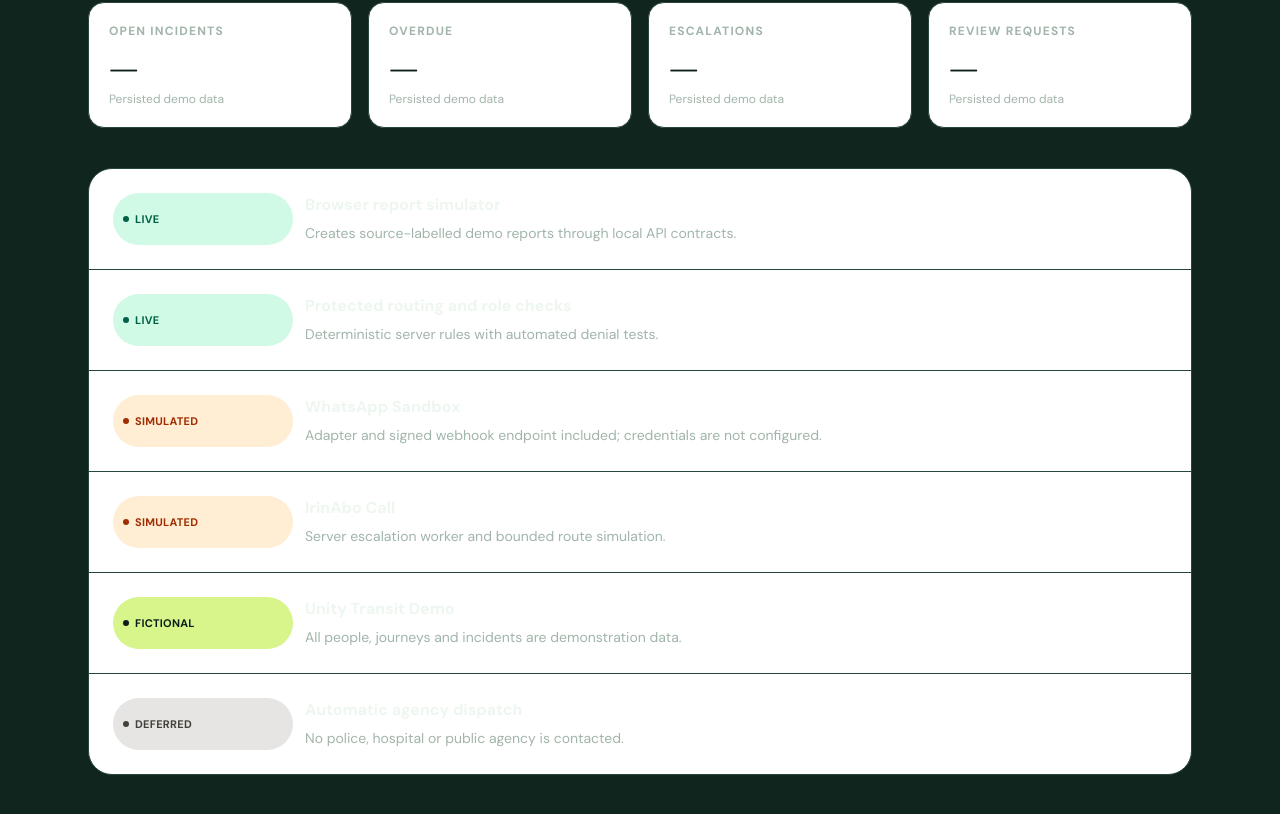
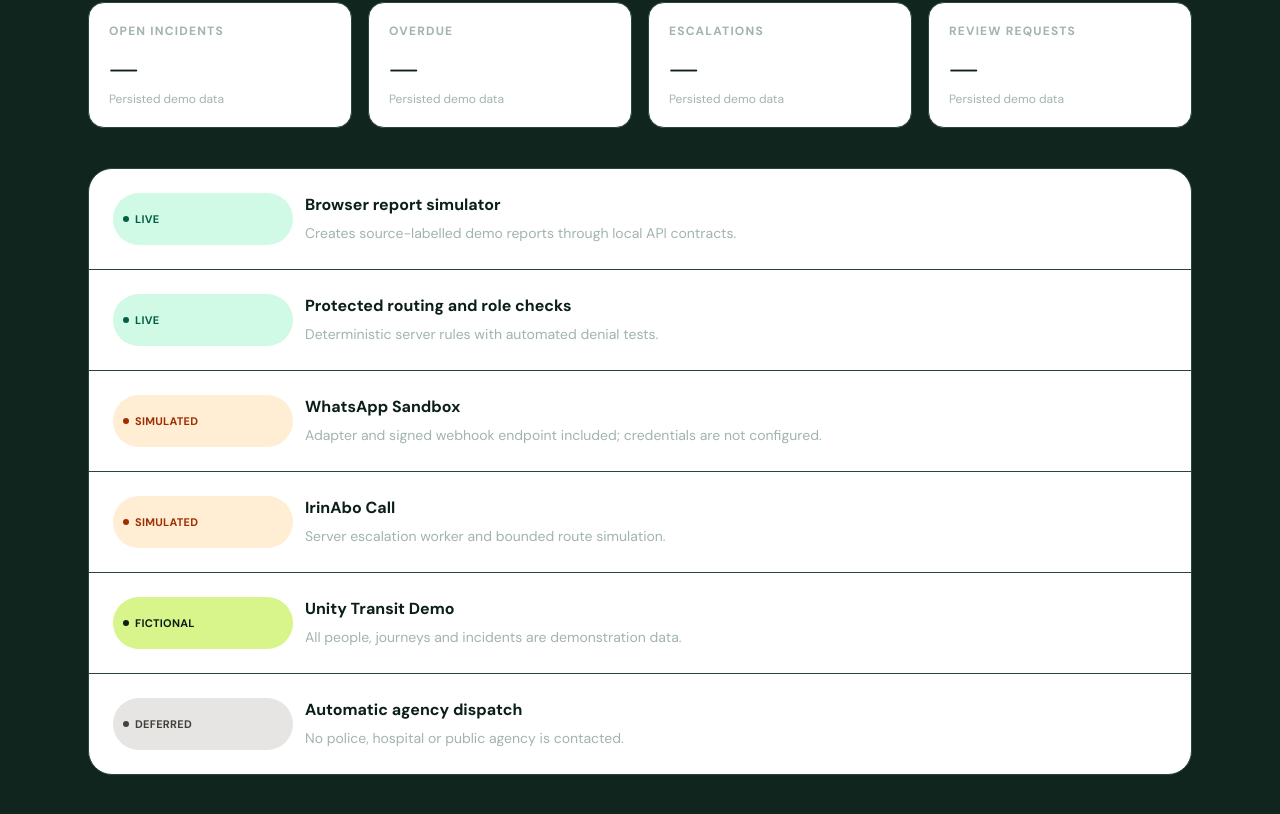
Before and after one commit to Larriemoses/irinabo, a Next.js app: page /judge in a window 1280 px wide. Shown: the part 414-1228 px from the top of the page. Built offline with nearby package versions, Linux system fonts and the light colour scheme; no server answers.

Commit message:
fix: normalize light surface and primary action contrast

```diff
--- a/app/globals.css
+++ b/app/globals.css
@@ -42,3 +42,7 @@ button:hover:not(:disabled), a:hover { transform: translateY(-2px); }
 button:focus-visible, a:focus-visible, input:focus-visible, select:focus-visible, textarea:focus-visible { outline: 3px solid var(--lime); outline-offset: 3px; }
 .surface { background: color-mix(in srgb, var(--paper) 92%, white 8%); border: 1px solid var(--line); }
 nav a[href="/register"] { color: var(--forest) !important; }
+
+/* Keep light surfaces readable when a page-level dark theme is inherited. */
+main .bg-white { color: var(--forest); }
+a.bg-\[var\(--lime\)\], button.bg-\[var\(--lime\)\] { color: var(--forest) !important; }
```
